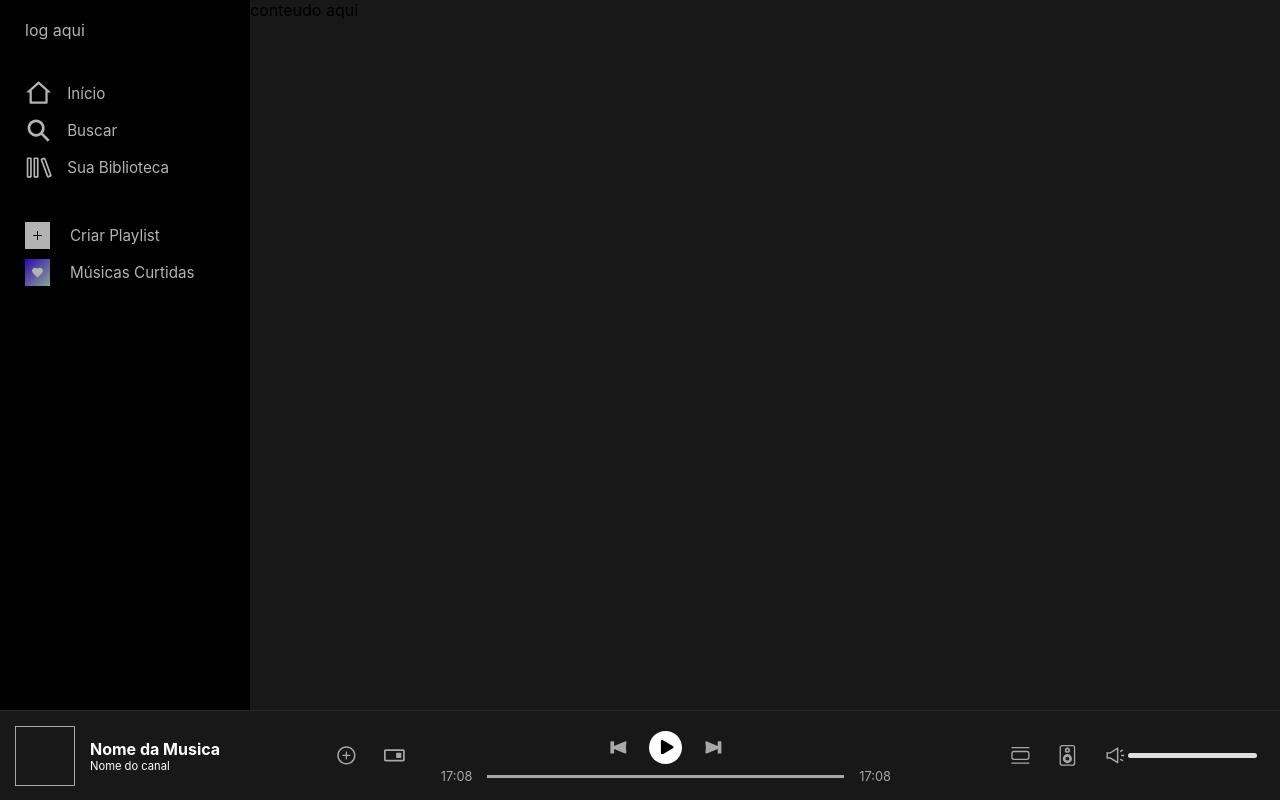
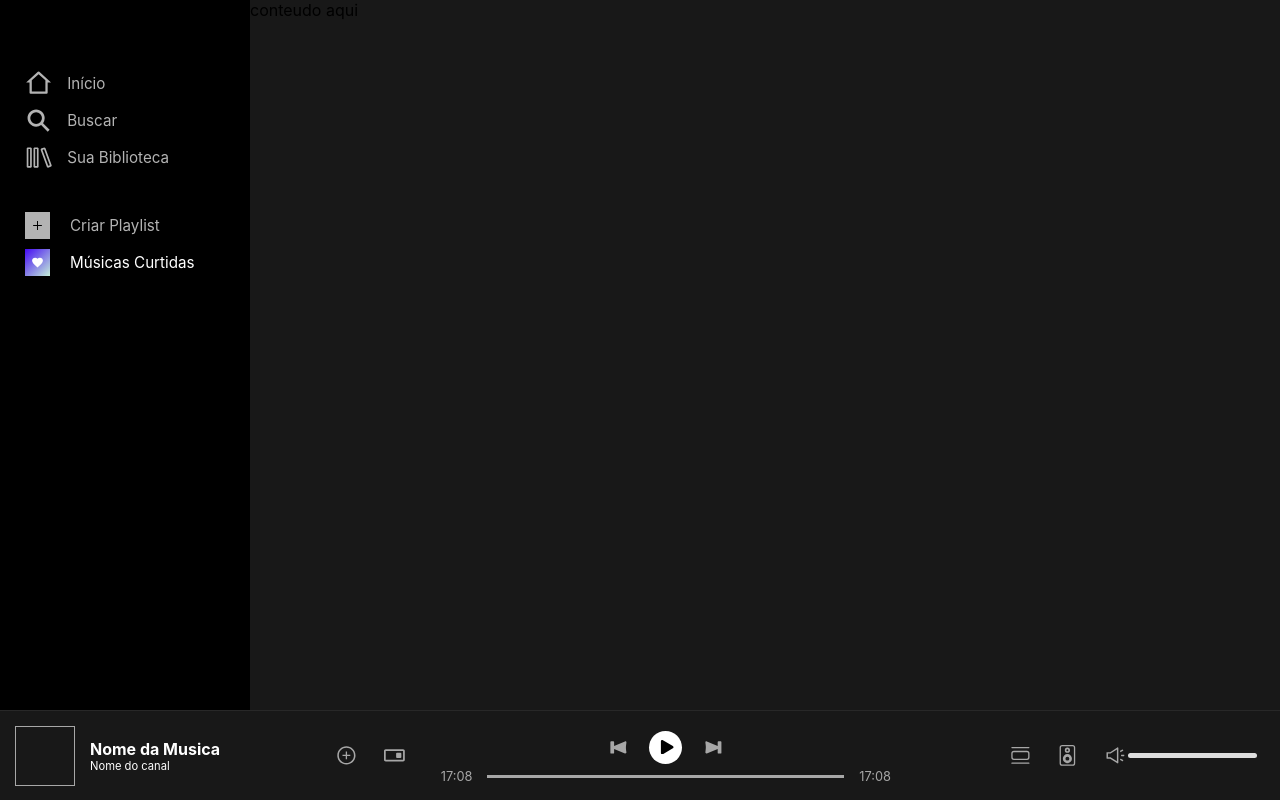
Before and after one commit to rsbruno/triton, a Next.js app: page / in a window 1280 px wide. Built offline with nearby package versions, Linux system fonts and the light colour scheme.

Commit message:
feat: ButtonCustomLink

```diff
--- /dev/null
+++ b/components/Buttons/ButtonCustomLink/Index.tsx
@@ -0,0 +1,21 @@
+import Link, { LinkProps } from "next/link";
+import { ReactNode, useEffect, useState } from "react";
+import styles from "./styles.module.scss";
+
+type ButtonCustomLinkProps = LinkProps & {
+  children: ReactNode | ReactNode[];
+  NoAdaptativeOpacity?: boolean;
+};
+
+export function ButtonCustomLink({ children, NoAdaptativeOpacity, ...rest }: ButtonCustomLinkProps) {
+  const [classesStyle, setClassesStyle] = useState<string>("");
+  useEffect(() => {
+    if (!NoAdaptativeOpacity) setClassesStyle([styles.link, styles.adatptativeOpacity].join(" "));
+    else setClassesStyle(styles.link);
+  }, [NoAdaptativeOpacity]);
+  return (
+    <Link {...rest}>
+      <div className={classesStyle}>{children}</div>
+    </Link>
+  );
+}
--- /dev/null
+++ b/components/Buttons/ButtonCustomLink/styles.module.scss
@@ -0,0 +1,30 @@
+.link {
+  color: #fff;
+  list-style: none;
+  display: flex;
+  align-items: center;
+  justify-content: flex-start;
+  gap: 15px;
+  padding: 5px 0;
+  margin: 0;
+  cursor: pointer;
+
+  svg {
+    font-size: 1.7rem;
+  }
+
+  h3 {
+    padding: 0;
+    margin: 0;
+    font-size: 0.95rem;
+    font-weight: 400;
+  }
+}
+
+.adatptativeOpacity {
+  transition: all ease 600ms;
+  opacity: 0.7;
+  &:hover {
+    opacity: 1;
+  }
+}
--- a/pages/index.tsx
+++ b/pages/index.tsx
@@ -8,6 +8,7 @@ import { Footer } from "../components/TemplateMain/Footer/Index";
 import styles from "../styles/Home.module.scss";
 import { ButtonBackground } from "../components/Buttons/ButtonBackground/Index";
 import { AiOutlinePlus } from "react-icons/ai";
+import { ButtonCustomLink } from "../components/Buttons/ButtonCustomLink/Index";
 
 const Home: NextPage = () => {
   return (
@@ -23,24 +24,24 @@ const Home: NextPage = () => {
           </ul>
 
           <ul>
-            <li>
+            <ButtonCustomLink href="">
               <RiHome2Line />
               <h3>Início</h3>
-            </li>
+            </ButtonCustomLink>
 
-            <li>
+            <ButtonCustomLink href="">
               <IoSearchSharp />
               <h3>Buscar</h3>
-            </li>
+            </ButtonCustomLink>
 
-            <li>
+            <ButtonCustomLink href="">
               <VscLibrary />
               <h3>Sua Biblioteca</h3>
-            </li>
+            </ButtonCustomLink>
           </ul>
 
           <ul>
-            <li>
+            <ButtonCustomLink href="">
               <ButtonBackground
                 style={{
                   background: "#FFF",
@@ -50,8 +51,12 @@ const Home: NextPage = () => {
                 <AiOutlinePlus />
               </ButtonBackground>
               <h3>Criar Playlist</h3>
-            </li>
-            <li>
+            </ButtonCustomLink>
+
+
+
+            <ButtonCustomLink href="" NoAdaptativeOpacity>
+              <>
                 <ButtonBackground
                   style={{
                     background: "linear-gradient(135deg,#450af5,#c4efd9)",
@@ -61,7 +66,8 @@ const Home: NextPage = () => {
                   <MdFavorite fill="#FFF" />
                 </ButtonBackground>
                 <h3>Músicas Curtidas</h3>
-            </li>
+              </>
+            </ButtonCustomLink>
           </ul>
         </nav>
 
--- a/styles/Home.module.scss
+++ b/styles/Home.module.scss
@@ -13,32 +13,7 @@
       margin: 0;
       padding: 15px 0 15px 25px;
       li {
-        color: #fff;
-        list-style: none;
-        display: flex;
-        align-items: center;
-        justify-content: flex-start;
-        gap: 15px;
-        padding: 5px 0;
-        margin: 0;
-        opacity: 0.7;
-        transition: all ease 600ms;
-        cursor: pointer;
 
-        &:hover {
-          opacity: 1;
-        }
-
-        svg {
-          font-size: 1.7rem;
-        }
-
-        h3 {
-          padding: 0;
-          margin: 0;
-          font-size: .95rem;
-          font-weight: 400;
-        }
       }
     }
   }
```
Lines whose indentation alone changed are shown as unchanged.
